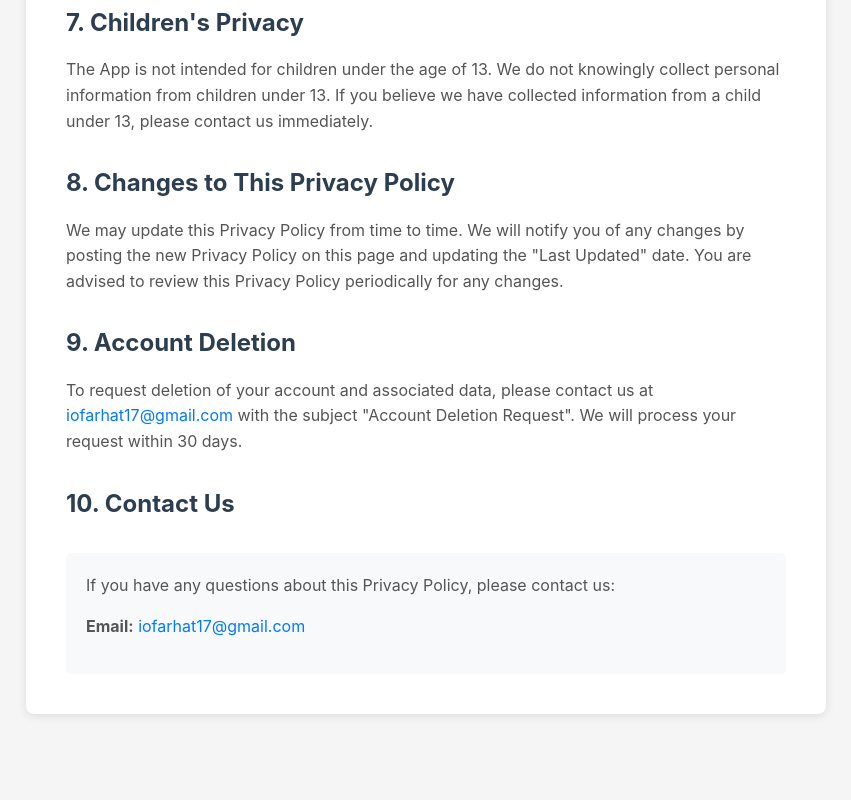
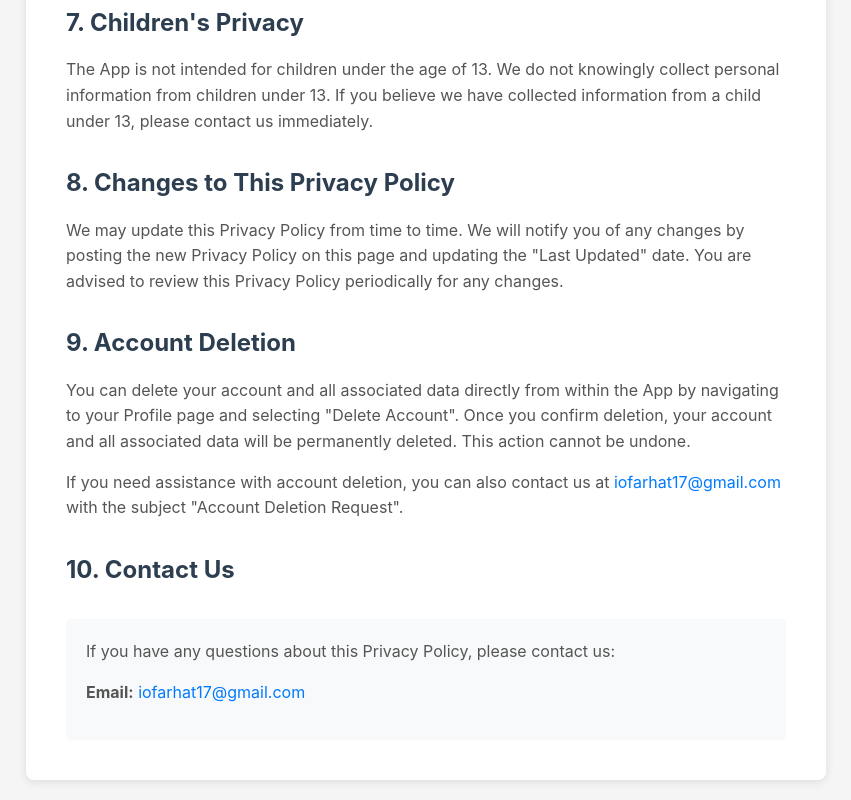
Before and after one commit to iofarhat/binaytech-privacy, a plain HTML site: page index.html in a window 1280 px wide. Shown: the part 2026-2826 px from the top of the page, without its empty margins (214-1065 px from the left). Before the commit the page ends 2760 px from the top, so only its background shows below. Drawn offline with Linux system fonts and the light colour scheme.

Commit message:
Updated account deletion section

```diff
--- a/index.html
+++ b/index.html
@@ -149,12 +149,9 @@
             We may update this Privacy Policy from time to time. We will notify you of any changes by posting the new Privacy Policy on this page and updating the "Last Updated" date. You are advised to review this Privacy Policy periodically for any changes.
         </p>
 
-       <h2>9. Account Deletion</h2>
-       <p>
-         To request deletion of your account and associated data, please contact us at
-         <a href="mailto:iofarhat17@gmail.com">iofarhat17@gmail.com</a> with the subject
-         "Account Deletion Request". We will process your request within 30 days.
-       </p>
+        <h2>9. Account Deletion</h2>
+        <p>You can delete your account and all associated data directly from within the App by navigating to your Profile page and selecting "Delete Account". Once you confirm deletion, your account and all associated data will be permanently deleted. This action cannot be undone.</p>
+        <p>If you need assistance with account deletion, you can also contact us at <a href="mailto:iofarhat17@gmail.com">iofarhat17@gmail.com</a> with the subject "Account Deletion Request".</p>
 
         <h2>10. Contact Us</h2>
         <div class="contact">
```
